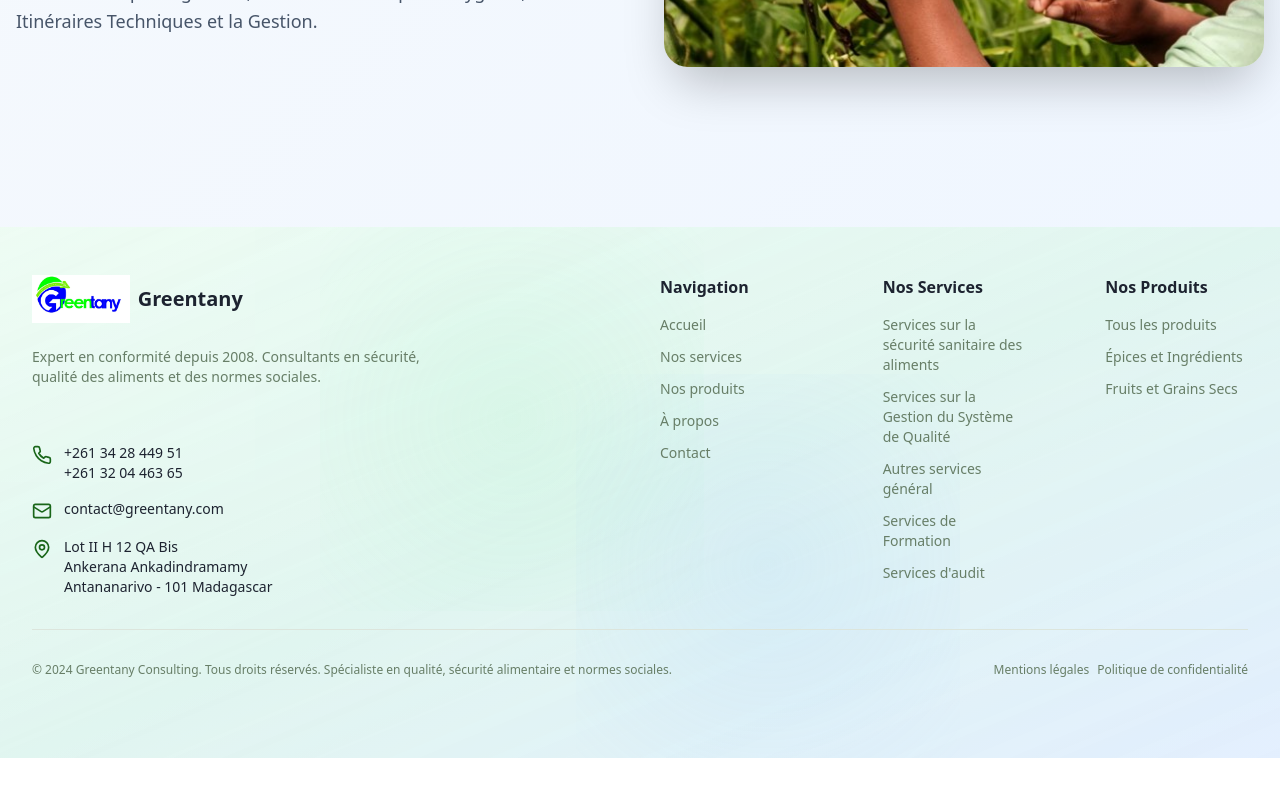
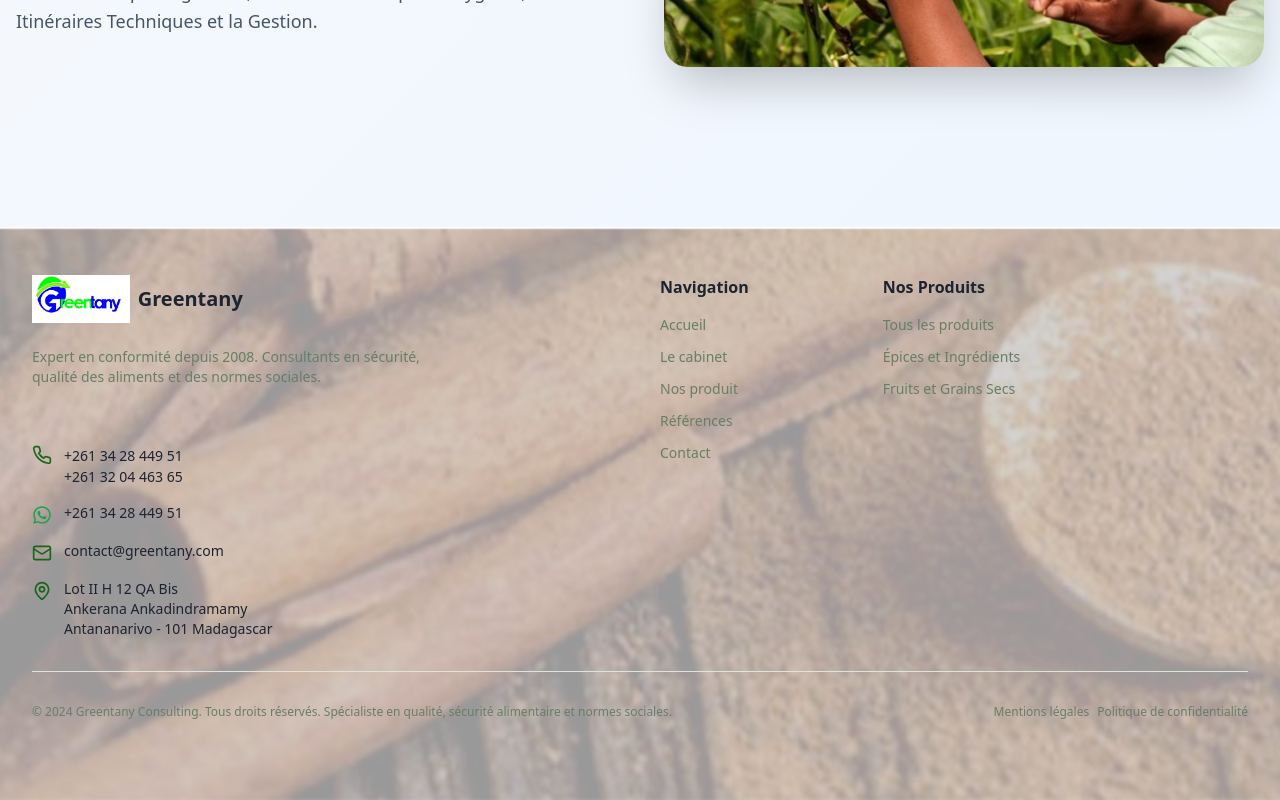
Before and after one commit to greentany/greentany, a React (Vite) app: page / in a window 1280 px wide. Shown: the part 2770-3570 px from the top of the page. Before the commit the page ends 3528 px from the top, so only its background shows below. Built offline with nearby package versions, Linux system fonts and the light colour scheme.

Commit message:
mise à jours

```diff
--- a/src/components/Footer.tsx
+++ b/src/components/Footer.tsx
@@ -1,14 +1,14 @@
 import { motion } from 'framer-motion';
-import { FaFacebook, FaLinkedin } from 'react-icons/fa';
+import { FaFacebook, FaLinkedin, FaWhatsapp } from 'react-icons/fa';
 import { Phone, Mail, MapPin } from 'lucide-react';
 import { Link } from 'react-router-dom';
 import { mainServices } from '@/lib/servicesData';
 
 const navItems = [
   { label: 'Accueil', href: '/' },
-  { label: 'Nos services', href: '/services' },
-  { label: 'Nos produits', href: '/produits' },
-  { label: 'À propos', href: '/apropos' },
+  { label: 'Le cabinet', href: '/cabinet' },
+  { label: 'Nos produit', href: '/produits' },
+  { label: 'Références', href: '/references' },
   { label: 'Contact', href: '/contact' },
 ];
 
@@ -17,14 +17,28 @@ const contactInfo = [
     icon: <Phone className="h-5 w-5 text-primary mt-0.5" />,
     label: (
       <div>
-        <p className="text-sm text-foreground font-medium">+261 34 28 449 51</p>
-        <p className="text-sm text-foreground font-medium">+261 32 04 463 65</p>
+        <a href="tel:+261342844951" className="text-sm text-foreground font-medium hover:underline">+261 34 28 449 51</a>
+        <p className="text-sm text-foreground font-medium">
+          <a href="tel:+261320446365" className="hover:underline">+261 32 04 463 65</a>
+        </p>
       </div>
     )
   },
   {
+    icon: <FaWhatsapp className="h-5 w-5 text-green-600 mt-0.5" />,
+    label: (
+      <a href="https://wa.me/261342844951" target="_blank" rel="noopener noreferrer" className="text-sm text-foreground font-medium hover:underline">
+        +261 34 28 449 51
+      </a>
+    )
+  },
+  {
     icon: <Mail className="h-5 w-5 text-primary mt-0.5" />,
-    label: <p className="text-sm text-foreground font-medium">contact@greentany.com</p>
+    label: (
+      <a href="mailto:contact@greentany.com" className="text-sm text-foreground font-medium hover:underline">
+        contact@greentany.com
+      </a>
+    )
   },
   {
     icon: <MapPin className="h-5 w-5 text-primary mt-0.5" />,
@@ -44,10 +58,6 @@ const sections = [
     links: navItems.map(item => ({ name: item.label, href: item.href }))
   },
   {
-    title: "Nos Services",
-    links: mainServices.map(service => ({ name: service.title, href: '/services' }))
-  },
-  {
     title: "Nos Produits",
     links: [
       { name: 'Tous les produits', href: '/produits' },
@@ -65,12 +75,10 @@ const legalLinks = [
 const Footer = () => {
   return (
     <footer className="py-12 bg-white relative overflow-hidden">
-      {/* Animated Radial Gradient Background */}
+      {/* Background image + animated gradients */}
       <div className="absolute inset-0">
-        <div className="absolute inset-0 bg-gradient-to-br from-green-400/30 via-blue-400/20 to-transparent animate-gradient-pulse"></div>
-        <div className="absolute inset-0 bg-gradient-to-tl from-blue-400/30 via-green-400/20 to-transparent animate-gradient-pulse" style={{ animationDelay: '1.5s' }}></div>
-        <div className="absolute top-0 left-1/4 w-96 h-96 bg-gradient-radial from-green-300/40 to-transparent animate-gradient-pulse"></div>
-        <div className="absolute bottom-0 right-1/4 w-96 h-96 bg-gradient-radial from-blue-300/40 to-transparent animate-gradient-pulse" style={{ animationDelay: '0.75s' }}></div>
+        <div className="absolute inset-0 bg-[url('/footerbg.png')] bg-cover bg-center opacity-40"></div>
+
       </div>
 
       <div className="container mx-auto relative z-10">
```
Also changed, not shown: public/footerbg.png (added).
